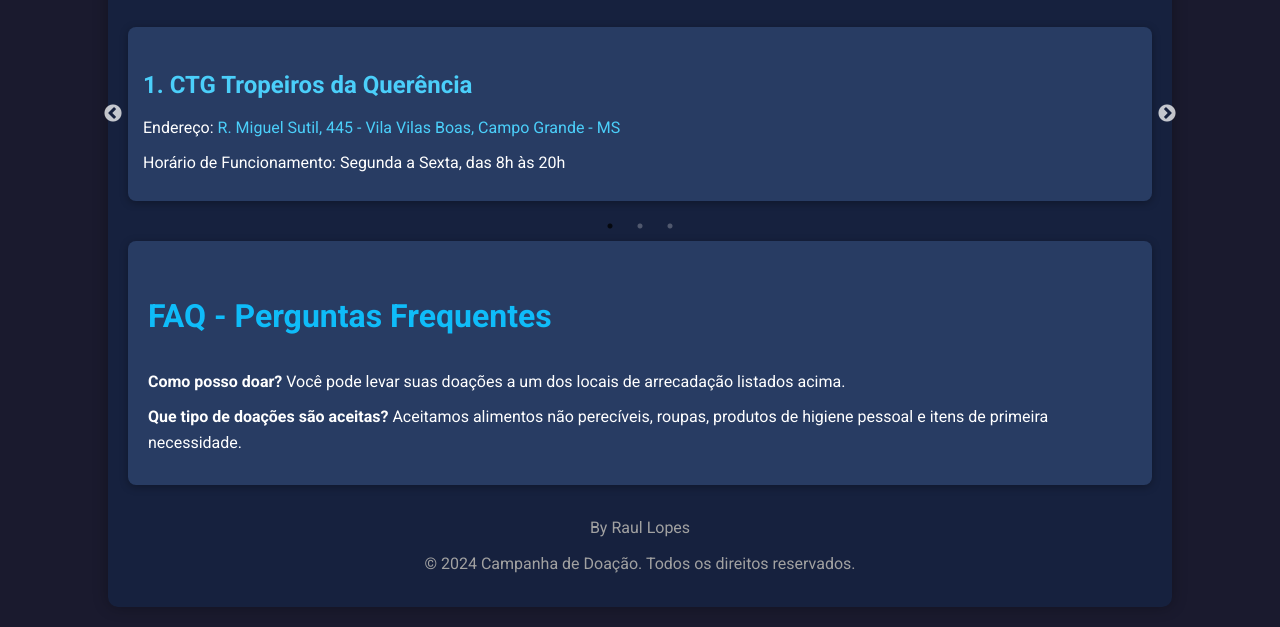
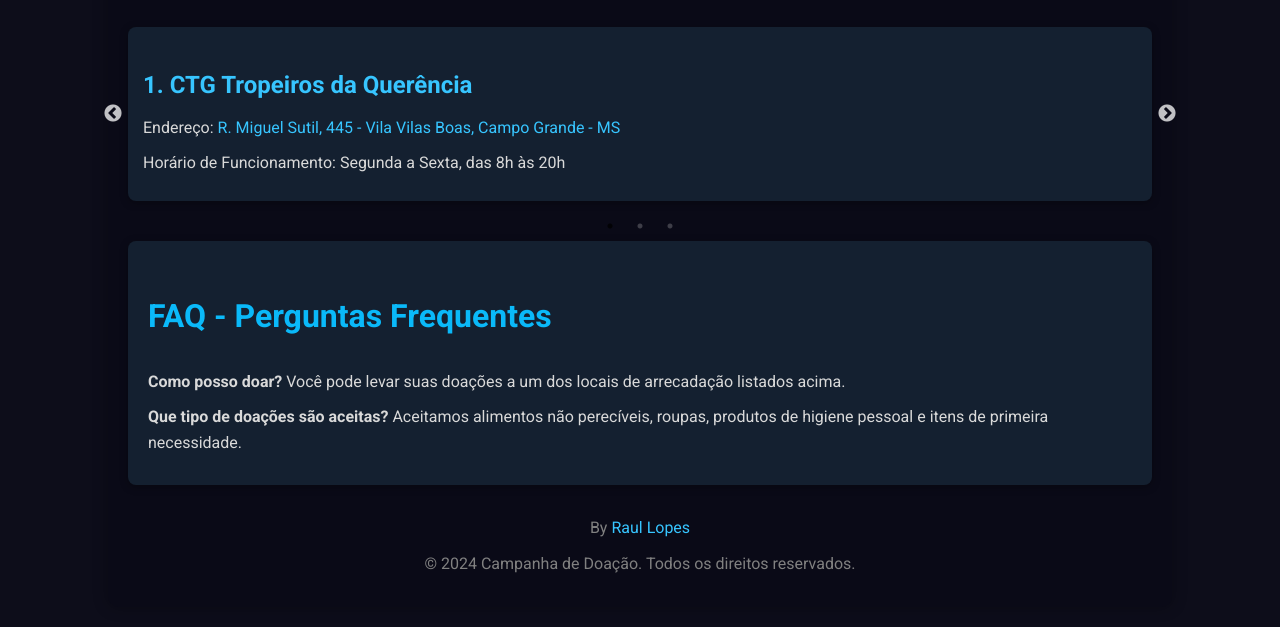
Before and after one commit to devraulbraga/ajude-rio-grande-do-sul, a plain HTML site: page index.html in a window 1280 px wide. Shown: the part 487-1114 px from the top of the page. Drawn offline with nearby package versions, Linux system fonts and the light colour scheme.

Commit message:
Update index.html

```diff
--- a/index.html
+++ b/index.html
@@ -12,30 +12,47 @@
             font-family: 'Roboto', sans-serif;
             margin: 0;
             padding: 0;
-            background-color: #1a1a2e;
-            color: #ffffff;
+            background-color: #0d0d1a; /* Mais escuro */
+            color: #d9d9d9; /* Mais claro */
             line-height: 1.6;
         }
         .container {
             width: 80%;
             margin: 20px auto;
             padding: 20px;
-            background-color: #16213e;
+            background-color: #0a0a17; /* Mais escuro */
             box-shadow: 0 0 15px rgba(0, 0, 0, 0.3);
             border-radius: 10px;
         }
+        a:link {
+        color: #37c5ff; /* cor do link normal */
+        text-decoration: none; /* remover sublinhado */
+    }
+
+    a:visited {
+        color: #37c5ff; /* cor do link após visitado */
+    }
+
+    a:hover {
+        color: #37c5ff; /* cor do link ao passar o mouse */
+        text-decoration: underline; /* adicionar sublinhado ao passar o mouse */
+    }
+
+    a:active {
+        color: inherit; /* cor do link após clicar */
+    }
         h1 {
-            color: #ffffff;
+            color: #d9d9d9; /* Mais claro */
             font-size: 2.5em;
             margin-bottom: 10px;
         }
         h2 {
-            color: #0fbcf9;
+            color: #0ab9f9; /* Mais claro */
             font-size: 2em;
             margin-top: 30px;
         }
         h3 {
-            color: #4bcffa;
+            color: #37c5ff; /* Mais claro */
             font-size: 1.5em;
             margin-bottom: 10px;
         }
@@ -44,12 +61,12 @@
         }
         .location {
             padding: 15px;
-            background-color: #283c63;
+            background-color: #142030; /* Mais escuro */
             border-radius: 8px;
             box-shadow: 0 2px 8px rgba(0, 0, 0, 0.3);
         }
         .location-address a {
-            color: #4bcffa;
+            color: #37c5ff; /* Mais claro */
             text-decoration: none;
         }
         .location-address a:hover {
@@ -65,10 +82,10 @@
             margin: 0 -10px;
         }
         .slick-prev, .slick-next {
-            color: #ffffff;
+            color: #d9d9d9; /* Mais claro */
         }
         .slick-dots li button:before {
-            color: #ffffff;
+            color: #d9d9d9; /* Mais claro */
         }
         ol {
             padding-left: 20px;
@@ -80,20 +97,20 @@
         .footer {
             margin-top: 30px;
             text-align: center;
-            color: #a1a1a1;
+            color: #808080; /* Mais claro */
         }
         .news-updates, .testimonials, .contact-form, .faq {
             margin-top: 30px;
-            background-color: #283c63;
+            background-color: #142030; /* Mais escuro */
             padding: 20px;
             border-radius: 8px;
             box-shadow: 0 2px 8px rgba(0, 0, 0, 0.3);
         }
         .news-updates h2, .testimonials h2, .contact-form h2, .faq h2 {
-            color: #0fbcf9;
+            color: #0ab9f9; /* Mais claro */
         }
         .news-updates p, .testimonials p, .contact-form p, .faq p {
-            color: #ffffff;
+            color: #d9d9d9; /* Mais claro */
         }
         .contact-form label, .contact-form input, .contact-form textarea {
             display: block;
@@ -104,19 +121,19 @@
             padding: 10px;
             border-radius: 5px;
             border: none;
-            background-color: #ffffff;
-            color: #1a1a2e;
+            background-color: #d9d9d9; /* Mais claro */
+            color: #0d0d1a; /* Mais escuro */
         }
         .contact-form button {
             padding: 10px 20px;
-            background-color: #0fbcf9;
+            background-color: #0ab9f9; /* Mais claro */
             border: none;
             border-radius: 5px;
-            color: #ffffff;
+            color: #d9d9d9; /* Mais claro */
             cursor: pointer;
         }
         .contact-form button:hover {
-            background-color: #0fa0e9;
+            background-color: #0a98e9; /* Mais escuro */
         }
         @media (max-width: 768px) {
             .container {
@@ -168,7 +185,7 @@
         </div>
 
         <div class="footer">
-            <p>By Raul Lopes </p>
+            <p>By <a href="https://www.instagram.com/eu.raullopes/">Raul Lopes</a></p>
             <p>&copy; 2024 Campanha de Doação. Todos os direitos reservados.</p>
         </div>
     </div>
```
